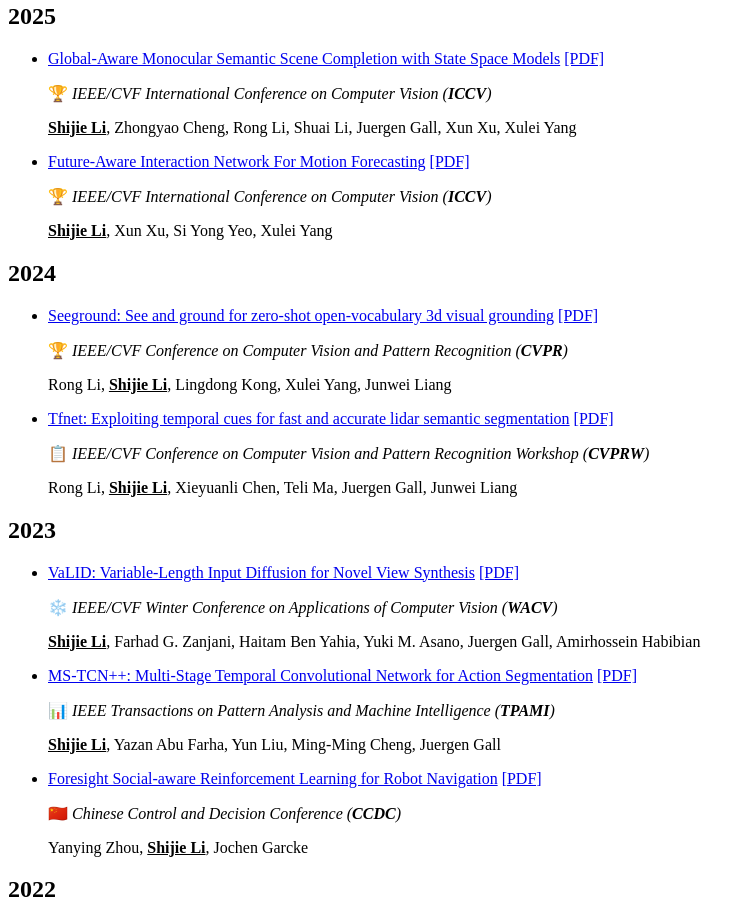
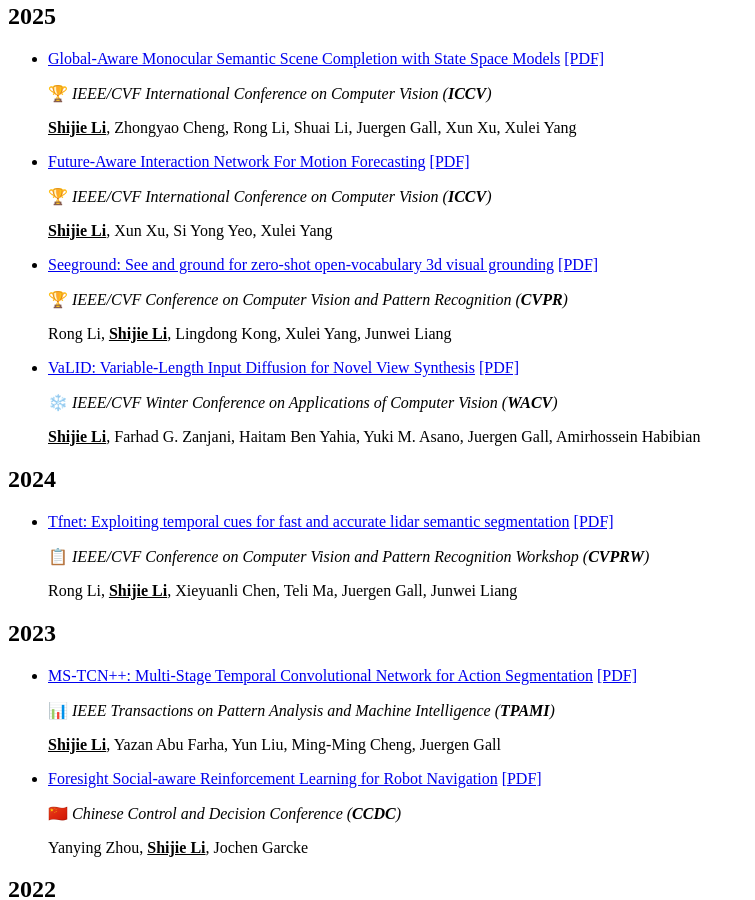
Before and after one commit to sj-li/sj-li.github.io, a Jekyll site: the page built from _pages/includes/pub.md, in a window 1280 px wide and 900 px high, scrolled down 935 px. Shown: the whole window, without its empty margins (0-755 px from the left). Built offline with Jekyll 4.4.1, drawn with Linux system fonts in a browser that asks for light colours; our own code applies the rules of GitHub Pages for plain Markdown files; some of the changed lines change nothing that is shown.

Commit message:
update basic info

```diff
--- a/_pages/includes/pub.md
+++ b/_pages/includes/pub.md
@@ -22,12 +22,20 @@
 
   **<u>Shijie Li</u>**, Xun Xu, Si Yong Yeo, Xulei Yang
 
-## 2024
 - [Seeground: See and ground for zero-shot open-vocabulary 3d visual grounding](https://arxiv.org/pdf/2412.04383) [[PDF]](https://arxiv.org/pdf/2412.04383)
 
   🏆 *IEEE/CVF Conference on Computer Vision and Pattern Recognition (**CVPR**)*
 
   Rong Li, **<u>Shijie Li</u>**, Lingdong Kong, Xulei Yang, Junwei Liang
+
+- [VaLID: Variable-Length Input Diffusion for Novel View Synthesis](https://arxiv.org/pdf/2312.08892) [[PDF]](https://arxiv.org/pdf/2312.08892)
+
+  ❄️ *IEEE/CVF Winter Conference on Applications of Computer Vision (**WACV**)*
+
+  **<u>Shijie Li</u>**, Farhad G. Zanjani, Haitam Ben Yahia, Yuki M. Asano, Juergen Gall, Amirhossein Habibian
+
+## 2024
+
 
 - [Tfnet: Exploiting temporal cues for fast and accurate lidar semantic segmentation](https://arxiv.org/pdf/2309.07849) [[PDF]](https://arxiv.org/pdf/2309.07849)
 
@@ -36,11 +44,7 @@
   Rong Li, **<u>Shijie Li</u>**, Xieyuanli Chen, Teli Ma, Juergen Gall, Junwei Liang
 
 ## 2023
-- [VaLID: Variable-Length Input Diffusion for Novel View Synthesis](https://arxiv.org/pdf/2312.08892) [[PDF]](https://arxiv.org/pdf/2312.08892)
 
-  ❄️ *IEEE/CVF Winter Conference on Applications of Computer Vision (**WACV**)*
-
-  **<u>Shijie Li</u>**, Farhad G. Zanjani, Haitam Ben Yahia, Yuki M. Asano, Juergen Gall, Amirhossein Habibian
 
 - [MS-TCN++: Multi-Stage Temporal Convolutional Network for Action Segmentation](https://arxiv.org/pdf/2006.09220) [[PDF]](https://arxiv.org/pdf/2006.09220)
 
```
